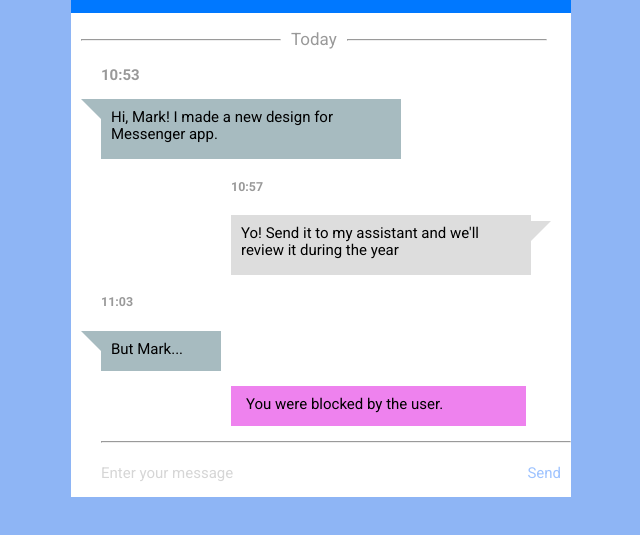
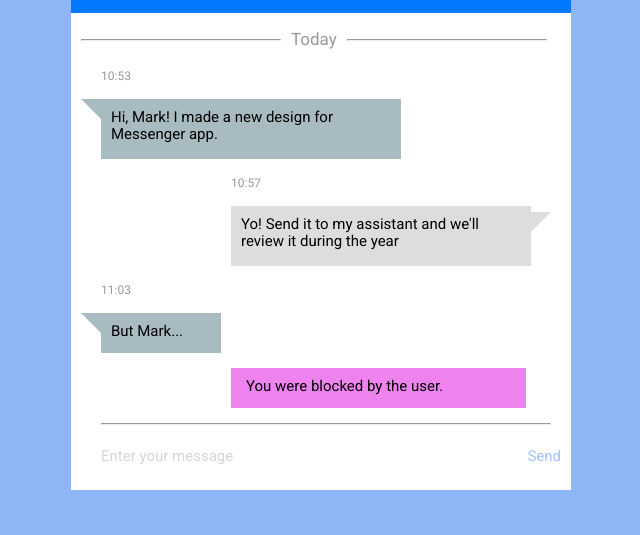
Before and after one commit to OzodaKhamdamova/loop4th, a plain HTML site: page index.html in a window 1280 px wide. Shown: the part 97-632 px from the top of the page, without its empty margins (319-959 px from the left). Drawn offline with Linux system fonts and the light colour scheme.

Commit message:
hr committed

```diff
--- a/index.html
+++ b/index.html
@@ -6,7 +6,7 @@
     <meta name="viewport" content="width=device-width, initial-scale=1.0">
     <title>Loop4th</title>
     <link rel="preconnect" href="https://fonts.gstatic.com">
-   <link href="https://fonts.googleapis.com/css2?family=Roboto:wght@400;500;700&display=swap" rel="stylesheet">
+    <link href="https://fonts.googleapis.com/css2?family=Roboto:wght@400;500;700&display=swap" rel="stylesheet">
     <link rel="stylesheet" href="style.css">
     <link rel="stylesheet" href="normalize.css">
 </head>
@@ -33,18 +33,18 @@
         <main>
             <div class="chat">
                 <section class="first-msg">
-                    <b class="time">10:53</b>
+                    <small class="time">10:53</small>
                     <p class="msg-user">Hi, Mark! I made a new design for Messenger app.</p>
 
                 </section>
                 <section class="second-msg">
-                    <h5 class="time">10:57</h5>
+                    <small class="time">10:57</small>
                     <p class="msg-mark">Yo! Send it to my assistant and we'll review it during the year</p>
 
 
                 </section>
                 <section class="third-msg">
-                    <h5 class="time">11:03</h5>
+                    <small class="time">11:03</small>
                     <p class="msg-user-last">But Mark...</p>
 
                 </section>
@@ -52,8 +52,11 @@
                     <p class="blocked">You were blocked by the user.</p>
 
                 </section>
-                <hr>
+
+                <hr class="last-hr">
+
                 <section class="new-msg">
+
 
                     <p class="enter-text">Enter your message</p>
                     <button class="btn">Send</button>
--- a/style.css
+++ b/style.css
@@ -128,9 +128,14 @@ header{
     padding-top: 10px;
     padding-left: 15px;
 }
+.last-hr{
+    margin-right: 20px;
+}
 .new-msg{
     display: flex;
     justify-content: space-between;
+    padding-bottom: 10px;
+
 }
 .enter-text{
     color: rgb(214, 214, 214);
```
